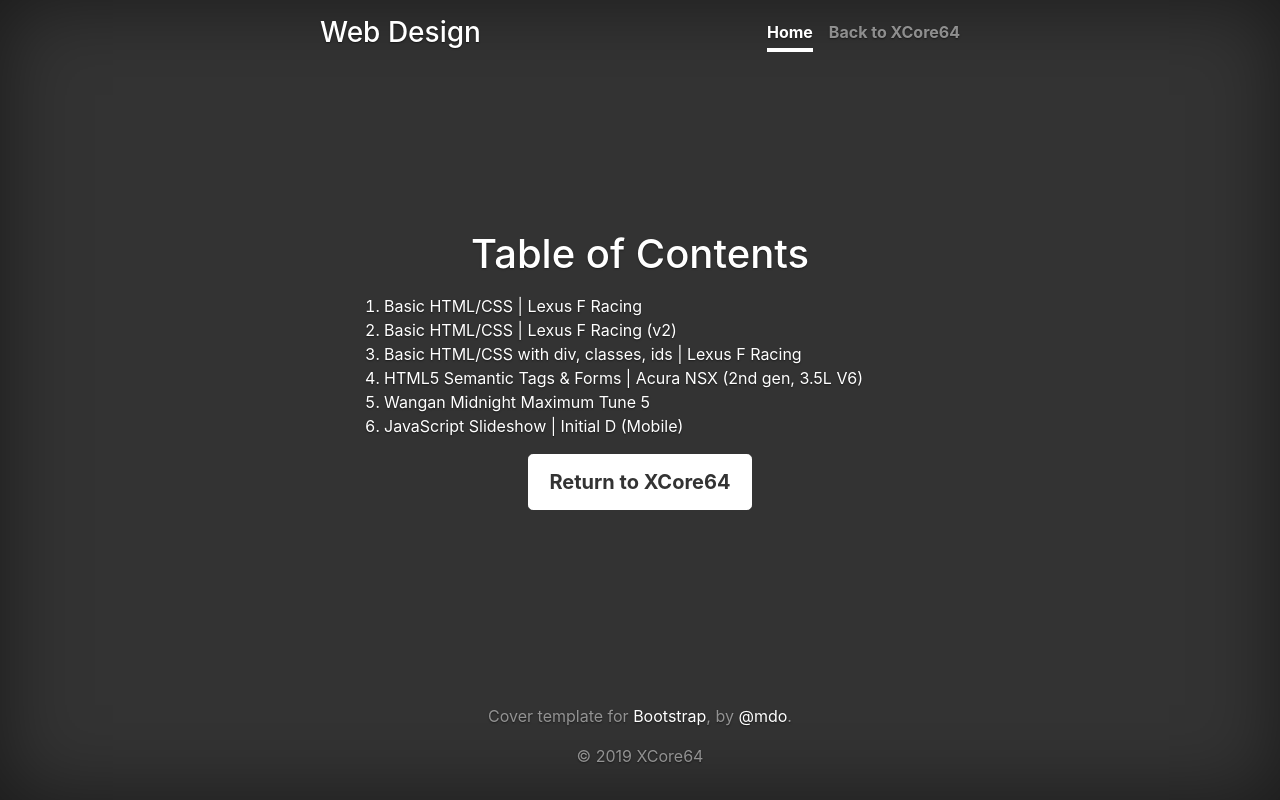
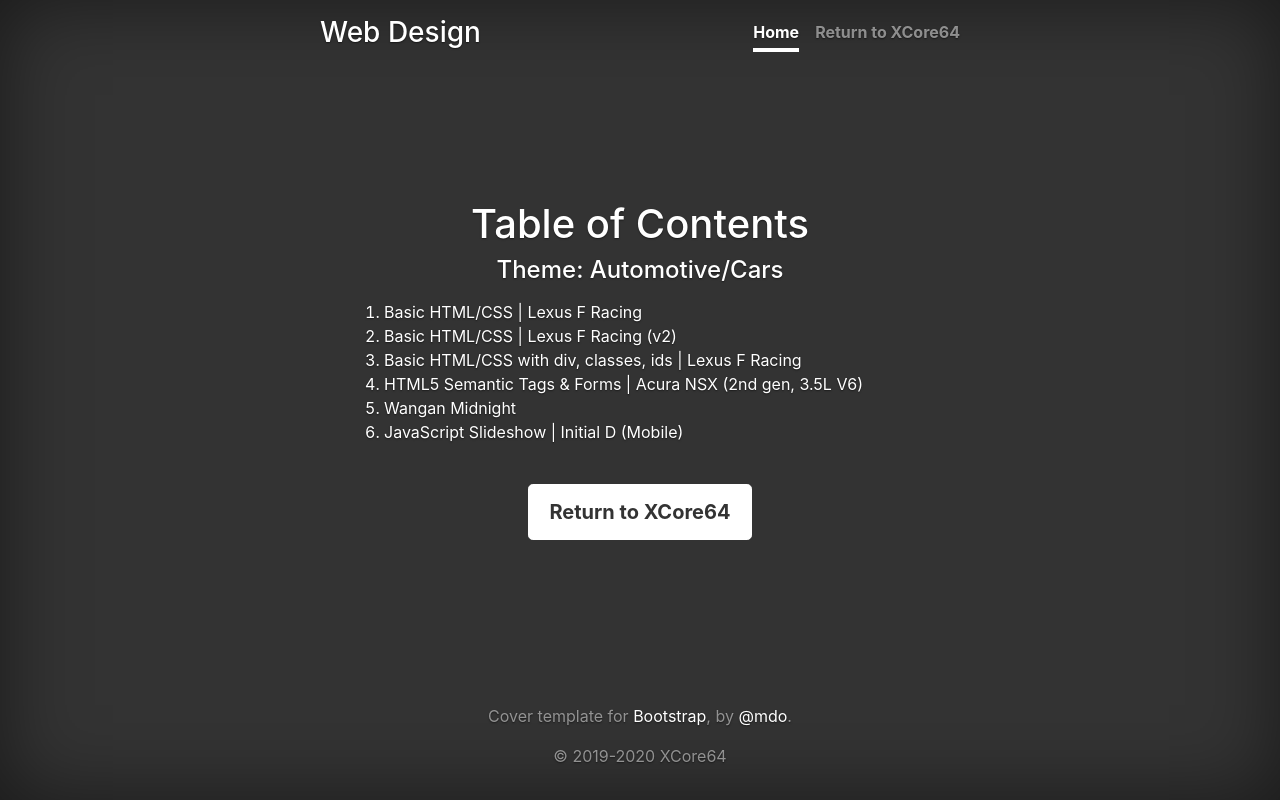
Before and after one commit to XCore64/cis3610-main, a plain HTML site: page index.html in a window 1280 px wide. Drawn offline with Linux system fonts and the light colour scheme.

Commit message:
Update index.html

```diff
--- a/index.html
+++ b/index.html
@@ -31,23 +31,25 @@
       <h3 class="masthead-brand">Web Design</h3>
       <nav class="nav nav-masthead justify-content-center">
         <a class="nav-link active" href="#">Home</a>
-        <a class="nav-link" href="../index.html">Back to XCore64</a>
+        <a class="nav-link" href="../index.html">Return to XCore64</a>
       </nav>
     </div>
   </header>
 
   <main role="main" class="inner cover">
     <h1 class="cover-heading">Table of Contents</h1>
+	<h4>Theme: Automotive/Cars</h4>
 	<p class="lead">
 		<ol>
 			<li style="text-align:left"><a href="../cis3610-site01">Basic HTML/CSS | Lexus F Racing</a></li>
 			<li style="text-align:left"><a href="../cis3610-site01-v2">Basic HTML/CSS | Lexus F Racing (v2)</a></li>
 			<li style="text-align:left"><a href="../cis3610-site02">Basic HTML/CSS with div, classes, ids | Lexus F Racing</a></li>
 			<li style="text-align:left"><a href="../cis3610-site03">HTML5 Semantic Tags & Forms | Acura NSX (2nd gen, 3.5L V6)</a></li>
-			<li style="text-align:left"><a href="../cis3610-mt5">Wangan Midnight Maximum Tune 5</a></li>
+			<li style="text-align:left"><a href="../cis3610-mt5">Wangan Midnight</a></li>
 			<li style="text-align:left"><a href="../cis3610-id-js/index_desktop.html">JavaScript Slideshow | Initial D</a> (<a href="../cis3610-id-js">Mobile</a>)</li>
 		</ol>
 	</p>
+	<br />
 	<p class="lead">
       <a href="../index.html" class="btn btn-lg btn-secondary">Return to XCore64</a>
 	</p>
@@ -56,7 +58,7 @@
   <footer class="mastfoot mt-auto">
     <div class="inner">
       <p>Cover template for <a href="https://getbootstrap.com/">Bootstrap</a>, by <a href="https://twitter.com/mdo">@mdo</a>.</p>
-	  <p>&copy; 2019 XCore64</p>
+	  <p>&copy; 2019-2020 XCore64</p>
     </div>
   </footer>
 </div>
```
